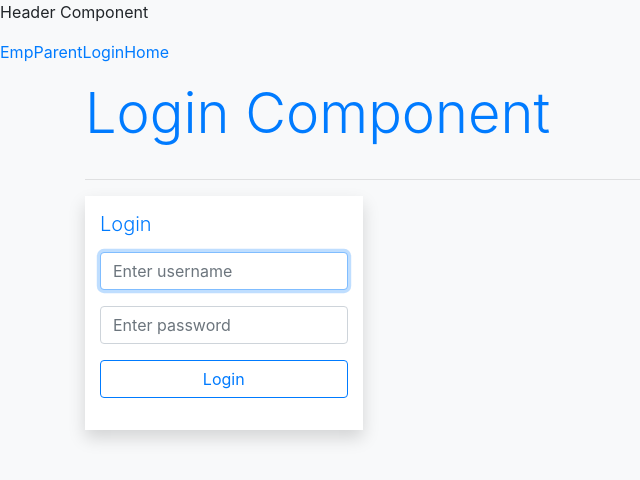
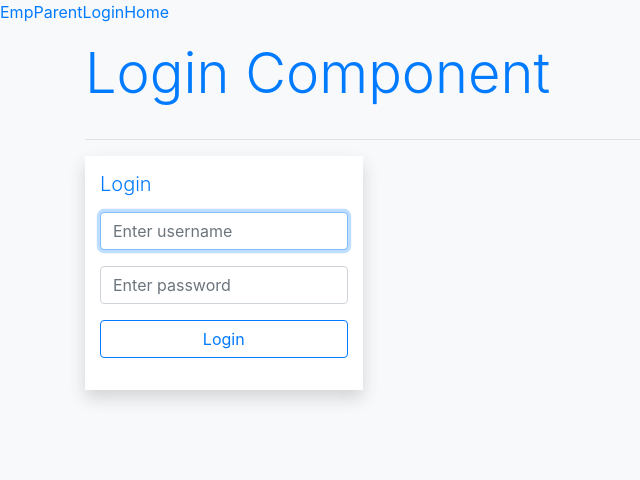
Before and after one commit to vamandeshmukh/deloitte-react-app, a React (Create React App) app: page /login in a window 1280 px wide. Shown: the top 480 px of the page, without its empty margins (0-640 px from the left). Built offline with nearby package versions, Linux system fonts and the light colour scheme.

Commit message:
react-basics

```diff
--- a/src/components/Header.js
+++ b/src/components/Header.js
@@ -6,7 +6,6 @@ const Header = () => {
 
     return (
         <div>
-            <p>Header Component</p>
             <Link to='/emp'>Emp</Link>
             <Link to='/parent'>Parent</Link>
             <Link to='/login'>Login</Link>
```
